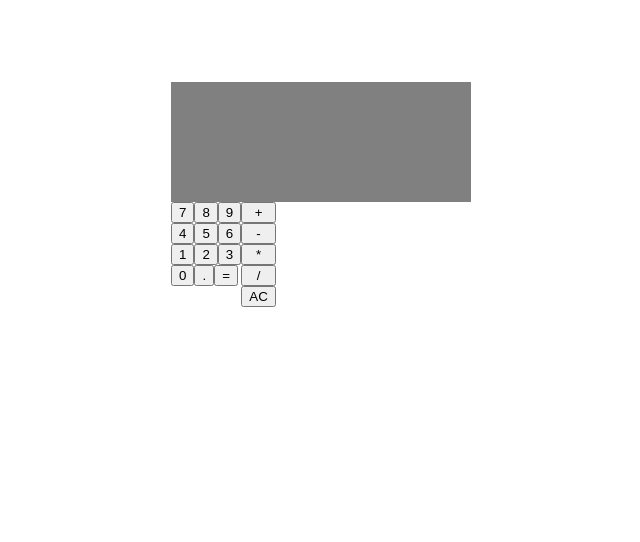
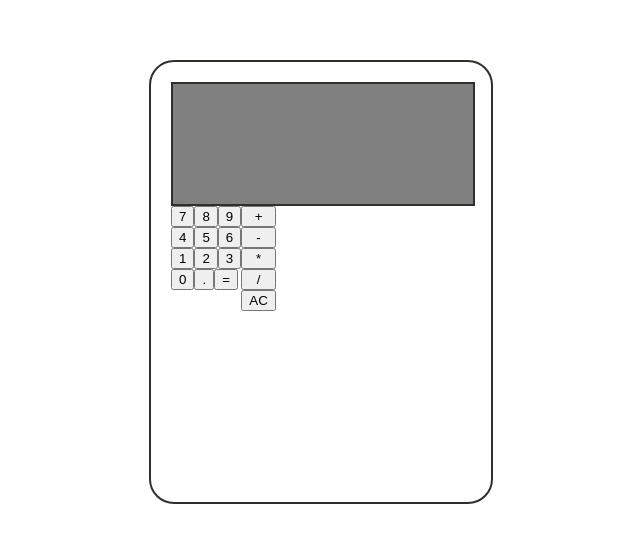
Before and after one commit to ElwDimension/Calculator, a plain HTML site: page index.html in a window 1280 px wide. Shown: the part 126-668 px from the top of the page, without its empty margins (319-959 px from the left). Drawn offline with Linux system fonts and the light colour scheme.

Commit message:
Added border to calculator and screen in css

```diff
--- a/style.css
+++ b/style.css
@@ -15,6 +15,9 @@ body{
     flex-direction: column;
     width: 300px;
     height: 400px;
+    border-radius: 25px;
+    border: 2px solid #2f302e;
+    padding: 20px;
 }
 
 #screen{
@@ -25,6 +28,9 @@ body{
     flex-direction: column;
     justify-content: space-between;
     align-items: flex-end;
+
+    border: 2px solid #2f302e;
+
 }
 
 #display{
```
